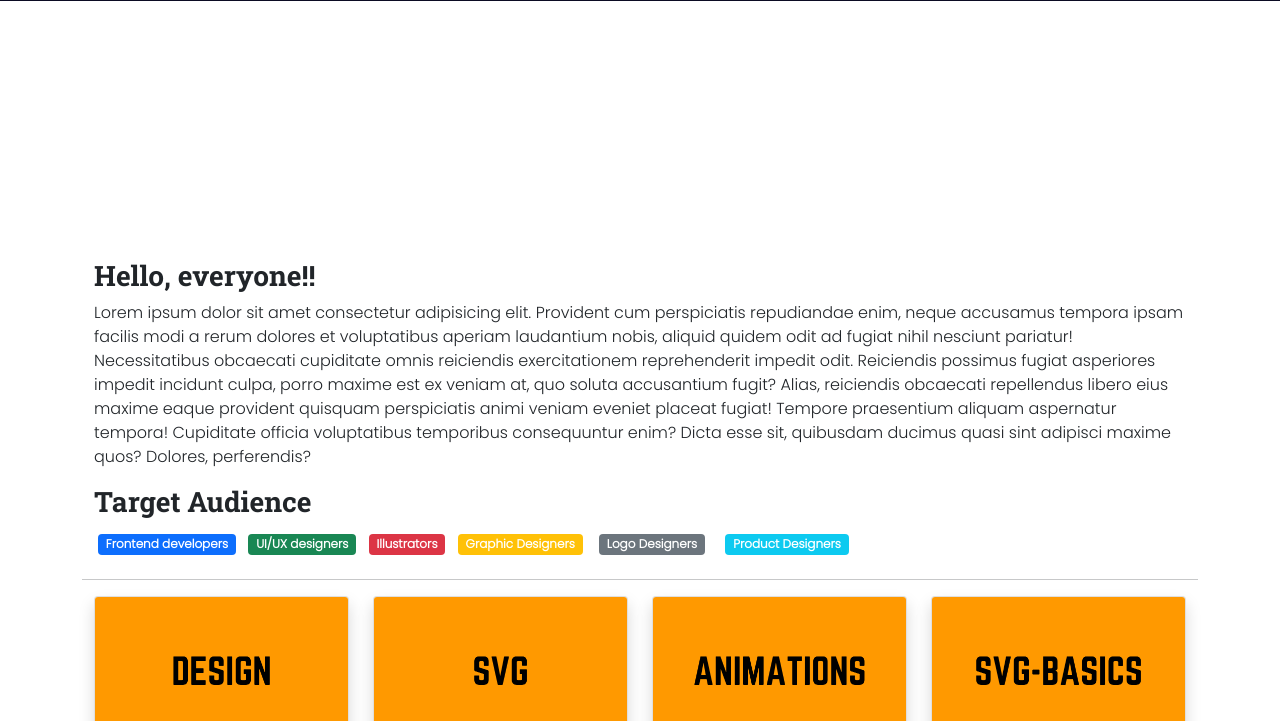
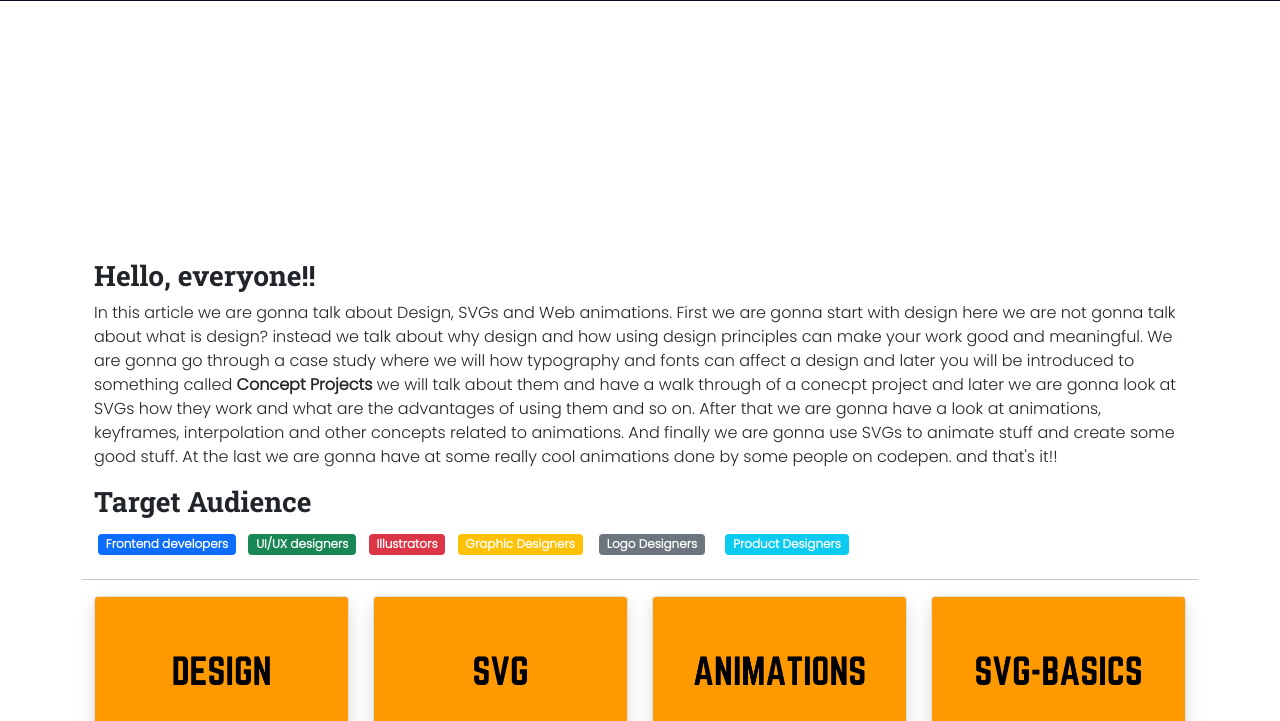
Before and after one commit to Sashi445/dswa_session, a plain HTML site: page index.html in a window 1280 px wide. Shown: the part 79-800 px from the top of the page. Drawn offline with nearby package versions, Linux system fonts and the light colour scheme.

Commit message:
Added content to intro!!

```diff
--- a/index.html
+++ b/index.html
@@ -29,7 +29,9 @@
                     Hello, everyone!!
                 </h3>
                 <p>
-                    Lorem ipsum dolor sit amet consectetur adipisicing elit. Provident cum perspiciatis repudiandae enim, neque accusamus tempora ipsam facilis modi a rerum dolores et voluptatibus aperiam laudantium nobis, aliquid quidem odit ad fugiat nihil nesciunt pariatur! Necessitatibus obcaecati cupiditate omnis reiciendis exercitationem reprehenderit impedit odit. Reiciendis possimus fugiat asperiores impedit incidunt culpa, porro maxime est ex veniam at, quo soluta accusantium fugit? Alias, reiciendis obcaecati repellendus libero eius maxime eaque provident quisquam perspiciatis animi veniam eveniet placeat fugiat! Tempore praesentium aliquam aspernatur tempora! Cupiditate officia voluptatibus temporibus consequuntur enim? Dicta esse sit, quibusdam ducimus quasi sint adipisci maxime quos? Dolores, perferendis?
+                    In this article we are gonna talk about Design, SVGs and Web animations. First we are gonna start with design here we are not gonna talk about what is design? instead we talk about why design and how using design principles can make your work good and meaningful. We are gonna go through a case study
+                    where we will how typography and fonts can affect a design and later you will be introduced to something called <strong>Concept Projects</strong> we will talk about them and have a walk through of a conecpt project and later we are gonna look at SVGs how they work and what are the advantages of using them
+                    and so on. After that we are gonna have a look at animations, keyframes, interpolation and other concepts related to animations. And finally we are gonna use SVGs to animate stuff and create some good stuff. At the last we are gonna have at some really cool animations done by some people on codepen. and that's it!!
                 </p>
                 <h3>
                     Target Audience
```
